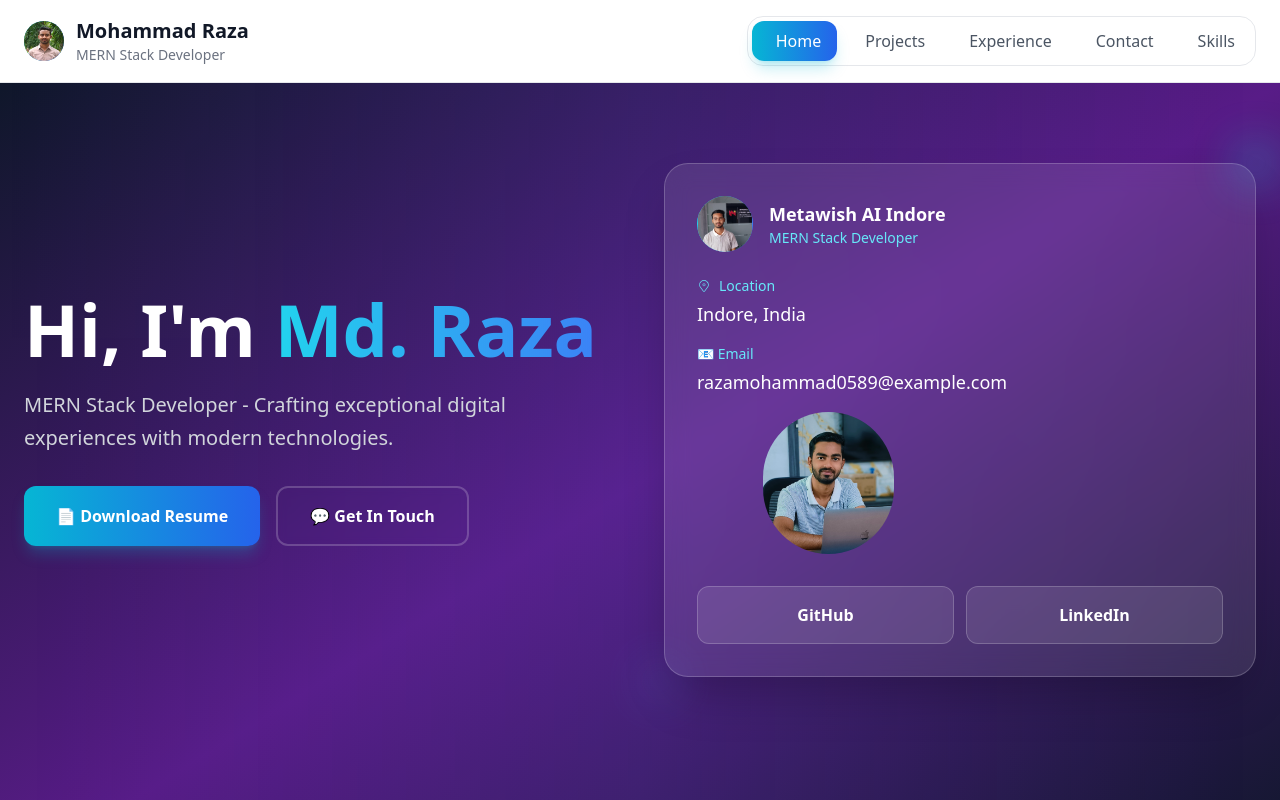
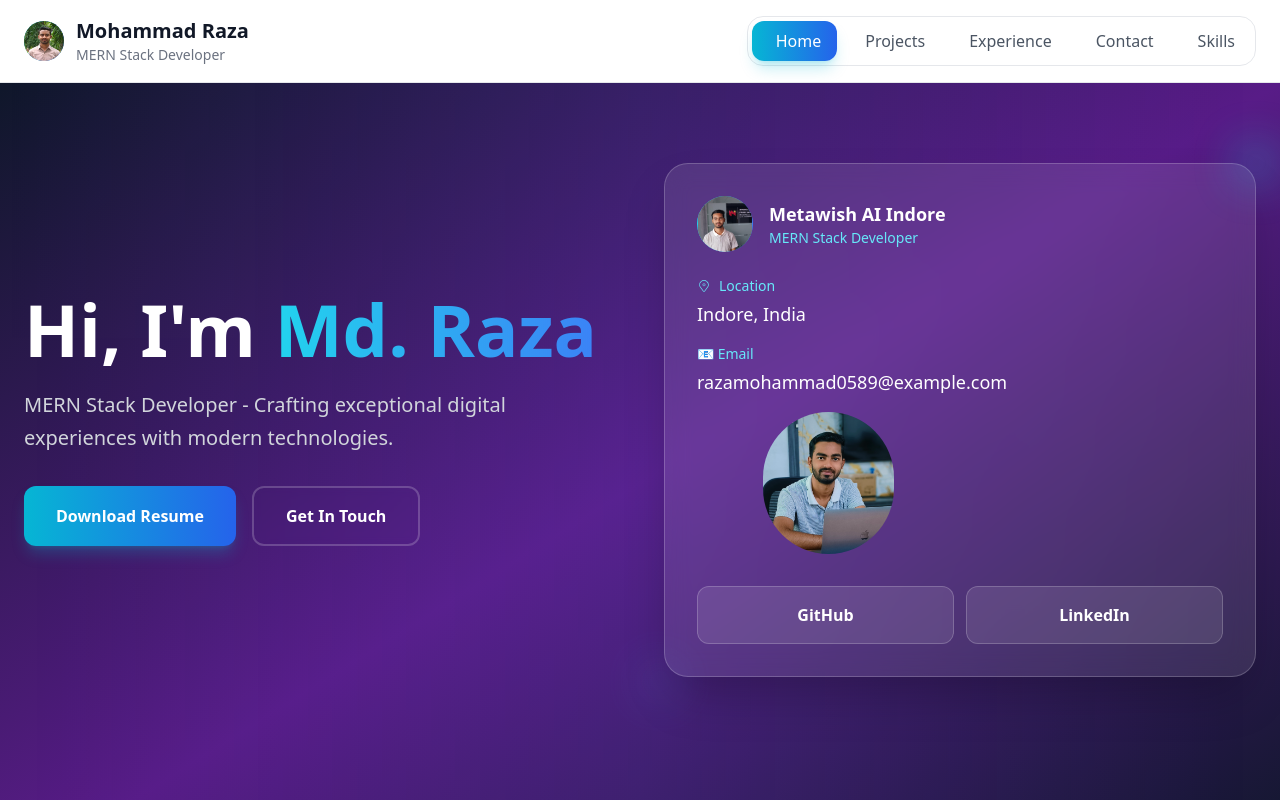
Before and after one commit to mdraza0589/raza-portfolio, a React (Vite) app: page / in a window 1280 px wide. Shown: the top 800 px of the page. Built offline with nearby package versions, Linux system fonts and the light colour scheme.

Commit message:
update resume

```diff
--- a/src/component/Hero.jsx
+++ b/src/component/Hero.jsx
@@ -5,7 +5,9 @@ import { SITE } from '../../data/SiteData'
 
 export default function Hero() {
     const [showPopup, setShowPopup] = useState(false);
-
+    const defaultMessage = encodeURIComponent(
+        "Hello,\nRaza, I visited your portfolio and I want to connect with you."
+    );
     return (
         <section className="min-h-screen bg-gradient-to-br from-slate-900 via-purple-900 to-slate-900 relative overflow-hidden">
             {/* Animated background elements */}
@@ -38,17 +40,17 @@ export default function Hero() {
                                 onClick={() => setShowPopup(true)}
                                 className="bg-gradient-to-r from-cyan-500 to-blue-600 hover:from-cyan-600 hover:to-blue-700 text-white px-8 py-4 rounded-xl font-semibold shadow-lg shadow-cyan-500/25 transition-all duration-300"
                             >
-                                📄 Download Resume
+                                Download Resume
                             </motion.button>
 
-                            <motion.a
-                                whileHover={{ scale: 1.05 }}
-                                whileTap={{ scale: 0.95 }}
-                                href="/contact"
-                                className="border-2 border-white/20 hover:border-white/40 text-white px-8 py-4 rounded-xl font-semibold backdrop-blur-sm transition-all duration-300 hover:bg-white/10"
+                            <a
+                                href={`https://wa.me/${SITE.whatsapp}?text=${defaultMessage}`}
+                                target="_blank"
+                                rel="noopener noreferrer"
+                                className="border-2 hover:scale-105 border-white/20 hover:border-white/40 text-white px-8 py-4 rounded-xl font-semibold backdrop-blur-sm transition-all duration-300 hover:bg-white/10"
                             >
-                                💬 Get In Touch
-                            </motion.a>
+                                Get In Touch
+                            </a>
                         </div>
                     </motion.div>
 
@@ -154,7 +156,7 @@ export default function Hero() {
                                         whileHover={{ scale: 1.05 }}
                                         whileTap={{ scale: 0.95 }}
                                         href="/resume.pdf"
-                                        download={`${SITE.name}_Resume.pdf`}
+                                        download={`raza_Resume.pdf`}
                                         className="bg-gradient-to-r from-cyan-500 to-blue-600 text-white px-6 py-3 rounded-xl font-semibold flex items-center gap-2"
                                     >
                                         <span>Download</span>
```
Also changed, not shown: 1 other file (tests, documents, lock files or other folders).
